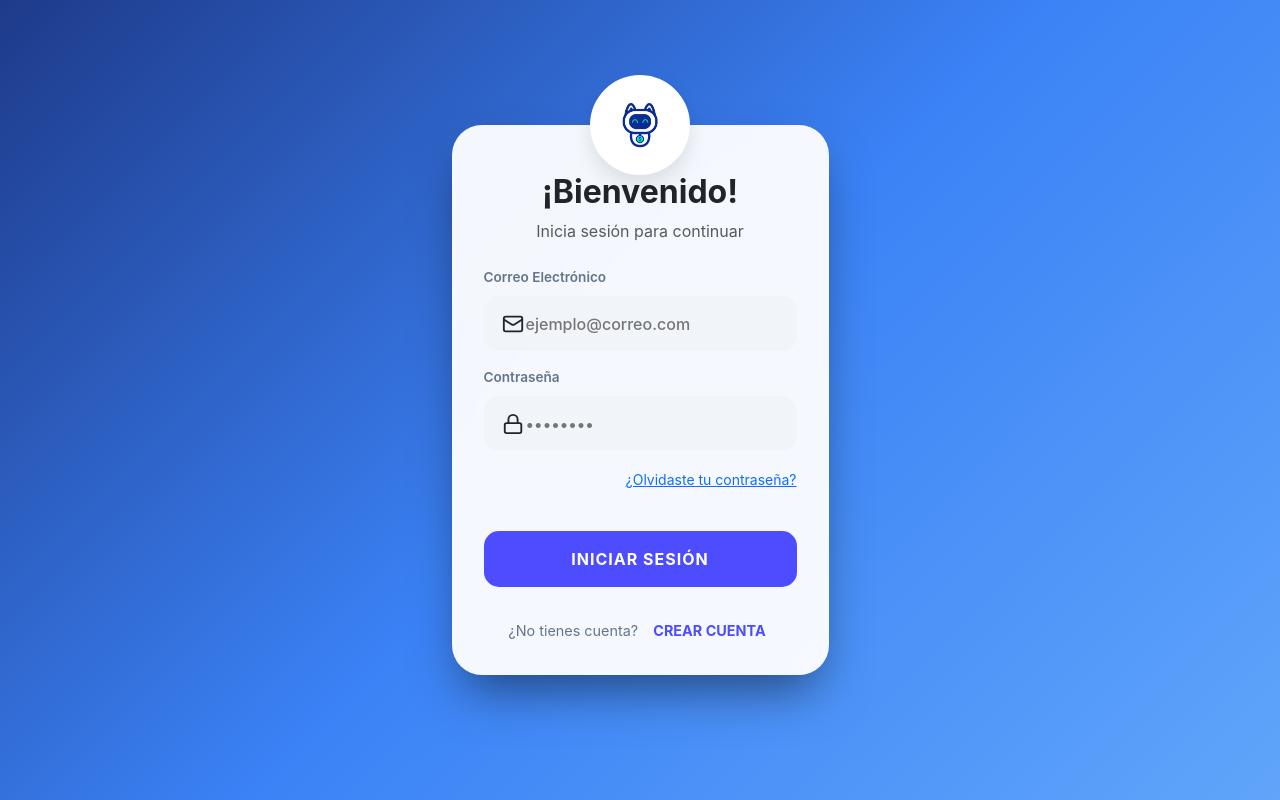
After one commit to Johann-Yamil15/FinanceBuddie, a Django app: page /acceso in a window 1280 px wide. The commit adds this page. Run offline with Django 5.2, Linux system fonts and the light colour scheme.

Commit message:
seciones

```diff
--- /dev/null
+++ b/finance/controllers/auth_controller.py
@@ -0,0 +1,72 @@
+from django.shortcuts import render, redirect
+from django.http import JsonResponse
+from ..services.auth_service import AuthService
+
+def auth_page(request):
+    """Renderiza la vista de Login/Registro"""
+    return render(request, 'auth/login.html')
+
+def logout_action(request):
+    from django.contrib.auth import logout
+    logout(request)
+    return redirect('/acceso')
+
+def login_action(request):
+    if request.method == 'POST':
+        email = request.POST.get('email')
+        password = request.POST.get('password')
+
+        success, user = AuthService.login_user(request, email, password)
+        if success:
+            return redirect('/finanzas')
+        return JsonResponse({'status': 'error', 'message': 'Credenciales inválidas'}, status=401)
+
+def register_action(request):
+    """Maneja la petición del formulario de registro con logs de consola."""
+    if request.method == 'POST':
+        print("\n" + "="*50)
+        print(" [REGISTRO] Iniciando proceso de registro...")
+
+        # Capturamos datos
+        datos = {
+            'nombre': request.POST.get('nombre'),
+            'ap': request.POST.get('ap'),
+            'am': request.POST.get('am'),
+            'email': request.POST.get('email'),
+            'fecha_nac': request.POST.get('fecha_nac'),
+            'password': request.POST.get('password')
+        }
+
+        print(f" [DEBUG] Datos recibidos: {datos['nombre']} ({datos['email']})")
+        print(f" [DEBUG] Apellidos: {datos['ap']} {datos['am']} | Fecha Nac: {datos['fecha_nac']}")
+
+        # Intentamos crear el usuario
+        try:
+            success, result = AuthService.register_user(
+                datos['nombre'], datos['ap'], datos['am'],
+                datos['email'], datos['fecha_nac'], datos['password']
+            )
+
+            if success:
+                print(f" [SUCCESS] Usuario creado exitosamente: {result}")
+
+                # Intentamos loguear
+                log_success, user = AuthService.login_user(request, datos['email'], datos['password'])
+
+                if log_success:
+                    print(f" [LOGIN] Sesión iniciada automáticamente para: {datos['email']}")
+                    print(" [REDIRECT] Redirigiendo a /finanzas...")
+                    print("="*50 + "\n")
+                    return redirect('/finanzas')
+                else:
+                    print(" [ERROR] Usuario creado pero falló el inicio de sesión automático.")
+            else:
+                print(f" [WARNING] Error en validación de registro: {result}")
+                return JsonResponse({'status': 'error', 'message': result}, status=400)
+
+        except Exception as e:
+            print(f" [FATAL ERROR] Excepción no controlada en registro: {str(e)}")
+            return JsonResponse({'status': 'error', 'message': 'Error interno del servidor'}, status=500)
+
+    print(" [ERROR] Se intentó acceder a register_action sin método POST")
+    return JsonResponse({'status': 'error', 'message': 'Método no permitido'}, status=405)
--- a/finance/urls.py
+++ b/finance/urls.py
@@ -5,19 +5,27 @@ import re
 from .controllers.dashboard_controller import home_dashboard
 from .controllers.error_controller import not_found_action
 from .controllers.finanzas_controller import finanzas_dashboard, gestionar_transaccion
+from .controllers.auth_controller import auth_page, login_action, register_action, logout_action
 
 def get_route_handler(path, method):
-    # --- Rutas de Vistas (HTML) ---
+    clean_path = path.rstrip('/') if path != '/' else path
     routes = {
         ('/', 'GET'): lambda request: home_dashboard(request),
         ('/finanzas', 'GET'): lambda request: finanzas_dashboard(request),
+
+        # --- Rutas de Autenticación ---
+        ('/acceso', 'GET'): lambda request: auth_page(request),
+        ('/login', 'POST'): lambda request: login_action(request),
+        ('/register', 'POST'): lambda request: register_action(request),
+        ('/logout', 'GET'): lambda request: logout_action(request),
 
         # --- API Endpoints ---
         ('/api/finanzas', 'POST'): lambda request: gestionar_transaccion(request),
     }
 
+
     # Intentar match exacto primero (GET y POST general)
-    handler = routes.get((path, method))
+    handler = routes.get((clean_path, method))
     if handler:
         return handler
 
--- /dev/null
+++ b/static/css/auth/auth.css
@@ -0,0 +1,140 @@
+:root {
+    --primary-color: #4d4dff;
+    --secondary-color: #6c63ff;
+    --bg-gradient: linear-gradient(135deg, #1e3a8a 0%, #3b82f6 50%, #60a5fa 100%);
+    --white: #ffffff;
+}
+
+.auth-bg {
+    background: var(--bg-gradient);
+    min-height: 100vh;
+    display: flex;
+    justify-content: center;
+    align-items: center;
+    font-family: 'Inter', sans-serif;
+    overflow: hidden;
+}
+
+.auth-card {
+    background: rgba(255, 255, 255, 0.95);
+    backdrop-filter: blur(10px);
+    width: 100%;
+    max-width: 450px;
+    padding: 3rem 2rem 2rem;
+    border-radius: 30px;
+    box-shadow: 0 25px 50px -12px rgba(0, 0, 0, 0.5);
+    position: relative;
+    transition: all 0.5s cubic-bezier(0.4, 0, 0.2, 1);
+}
+
+/* Contenedor del Logo Flotante */
+.brand-container {
+    position: absolute;
+    top: -50px;
+    left: 50%;
+    transform: translateX(-50%);
+    z-index: 10;
+}
+
+.brand-circle {
+    background: white;
+    width: 100px;
+    height: 100px;
+    border-radius: 50%;
+    display: flex;
+    justify-content: center;
+    align-items: center;
+    box-shadow: 0 10px 20px rgba(0,0,0,0.1);
+}
+
+.brand-logo {
+    width: 70px;
+    height: 70px;
+    transition: transform 0.5s ease;
+}
+
+/* Entradas de Texto Personalizadas */
+.form-label-custom {
+    font-size: 0.85rem;
+    font-weight: 600;
+    color: #64748b;
+    margin-bottom: 0.5rem;
+    display: block;
+}
+
+.input-group-custom {
+    background: #f1f5f9;
+    border-radius: 15px;
+    display: flex;
+    align-items: center;
+    padding: 0.8rem 1rem;
+    border: 2px solid transparent;
+    transition: 0.3s;
+}
+
+.input-group-custom:focus-within {
+    border-color: var(--primary-color);
+    background: white;
+    box-shadow: 0 0 0 4px rgba(77, 77, 255, 0.1);
+}
+
+.input-group-custom i {
+    color: #94a3b8;
+    width: 20px;
+    margin-right: 10px;
+}
+
+.input-group-custom input {
+    border: none;
+    background: transparent;
+    width: 100%;
+    outline: none;
+    color: #1e293b;
+    font-weight: 500;
+}
+
+/* Botones */
+.btn-auth-primary {
+    background: var(--primary-color);
+    color: white;
+    width: 100%;
+    padding: 1rem;
+    border-radius: 15px;
+    border: none;
+    font-weight: 700;
+    letter-spacing: 1px;
+    transition: 0.3s;
+    margin-top: 1rem;
+}
+
+.btn-auth-primary:hover {
+    background: #3b3be6;
+    transform: translateY(-2px);
+    box-shadow: 0 10px 15px -3px rgba(77, 77, 255, 0.4);
+}
+
+.auth-footer {
+    margin-top: 2rem;
+    text-align: center;
+    font-size: 0.9rem;
+    color: #64748b;
+}
+
+.btn-switch {
+    background: none;
+    border: none;
+    color: var(--primary-color);
+    font-weight: 700;
+    cursor: pointer;
+    margin-left: 5px;
+}
+
+/* Animaciones */
+.fade-in-up {
+    animation: fadeInUp 0.5s forwards;
+}
+
+@keyframes fadeInUp {
+    from { opacity: 0; transform: translateY(20px); }
+    to { opacity: 1; transform: translateY(0); }
+}
--- /dev/null
+++ b/static/js/auth/auth.js
@@ -0,0 +1,65 @@
+function toggleAuth() {
+    const loginSec = document.getElementById('loginSection');
+    const registerSec = document.getElementById('registerSection');
+    const card = document.getElementById('authCard');
+    const logo = document.querySelector('.brand-logo');
+
+    // Efecto de rotación leve en el logo al cambiar
+    logo.style.transform = "rotate(360deg)";
+
+    // Animación de salida
+    card.style.opacity = "0";
+    card.style.transform = "scale(0.95)";
+
+    setTimeout(() => {
+        if (loginSec.classList.contains('d-none')) {
+            loginSec.classList.remove('d-none');
+            registerSec.classList.add('d-none');
+        } else {
+            loginSec.classList.add('d-none');
+            registerSec.classList.remove('d-none');
+        }
+
+        // Reiniciar logo y mostrar card
+        card.style.opacity = "1";
+        card.style.transform = "scale(1)";
+        setTimeout(() => { logo.style.transform = "rotate(0deg)"; }, 500);
+
+        // Re-inicializar iconos de Lucide por si acaso
+        lucide.createIcons();
+    }, 400);
+}
+async function handleSubmit(event, type) {
+    event.preventDefault();
+    const formData = new FormData(event.target);
+
+    // Coincide exactamente con tu diccionario en urls.py
+    const url = type === 'login' ? '/login' : '/register';
+
+    try { // <-- Faltaba abrir este bloque
+        const response = await fetch(url, {
+            method: 'POST',
+            body: formData,
+            headers: {
+                'X-CSRFToken': document.querySelector('[name=csrfmiddlewaretoken]').value
+            }
+        });
+
+        // Si el controlador hizo un redirect('/finanzas'), fetch lo detecta aquí
+        if (response.redirected) {
+            window.location.href = response.url;
+            return;
+        }
+
+        const data = await response.json();
+        if (response.ok) {
+            // En caso de que no use redirect pero sea exitoso
+            window.location.href = '/finanzas';
+        } else {
+            alert(data.message || "Error en la operación");
+        }
+    } catch (error) {
+        console.error("Error fatal:", error);
+        alert("Ocurrió un error al conectar con el servidor.");
+    }
+}
--- a/static/js/layout.js
+++ b/static/js/layout.js
@@ -36,4 +36,9 @@ document.addEventListener('DOMContentLoaded', function () {
             overlay.classList.remove('active');
         });
     }
+
+    // Al final del archivo:
+    if (typeof lucide !== 'undefined') {
+        lucide.createIcons();
+    }
 });
--- /dev/null
+++ b/templates/auth/login.html
@@ -0,0 +1,128 @@
+<!DOCTYPE html>
+<html lang="es">
+
+<head>
+    <meta charset="UTF-8">
+    <meta name="viewport" content="width=device-width, initial-scale=1.0">
+    <title>Acceso - Finance Buddy</title>
+    <link href="https://cdn.jsdelivr.net/npm/bootstrap@5.3.2/dist/css/bootstrap.min.css" rel="stylesheet">
+    <script src="https://unpkg.com/lucide@latest"></script>
+    <link rel="stylesheet" href="/static/css/auth/auth.css">
+</head>
+
+<body class="auth-bg">
+    <div class="auth-wrapper">
+        <div class="auth-card" id="authCard">
+
+            <div class="brand-container">
+                <div class="brand-circle">
+                    <img src="/static/images/buddie_icon.png" alt="Buddy Icon" class="brand-logo">
+                </div>
+            </div>
+
+            <div class="auth-form-container" id="loginSection">
+                <div class="text-center mb-4">
+                    <h2 class="fw-bold text-dark">¡Bienvenido!</h2>
+                    <p class="text-muted">Inicia sesión para continuar</p>
+                </div>
+
+                <form action="/login" method="POST">
+                    <div class="mb-3">
+                        <label class="form-label-custom">Correo Electrónico</label>
+                        <div class="input-group-custom">
+                            <i data-lucide="mail"></i>
+                            <input type="email" name="email" placeholder="ejemplo@correo.com" required>
+                        </div>
+                    </div>
+
+                    <div class="mb-3">
+                        <label class="form-label-custom">Contraseña</label>
+                        <div class="input-group-custom">
+                            <i data-lucide="lock"></i>
+                            <input type="password" name="password" placeholder="••••••••" required>
+                        </div>
+                    </div>
+
+                    <div class="text-end mb-4">
+                        <a href="#" class="forgot-link small">¿Olvidaste tu contraseña?</a>
+                    </div>
+
+                    <button type="submit" class="btn-auth-primary">INICIAR SESIÓN</button>
+                </form>
+
+                <div class="auth-footer">
+                    <span>¿No tienes cuenta?</span>
+                    <button class="btn-switch" onclick="toggleAuth()">CREAR CUENTA</button>
+                </div>
+            </div>
+
+            <div class="auth-form-container d-none" id="registerSection">
+                <div class="text-center mb-4">
+                    <h2 class="fw-bold text-dark">Únete a nosotros</h2>
+                    <p class="text-muted">Crea tu perfil financiero</p>
+                </div>
+
+                <form action="/register" method="POST">
+                    {% csrf_token %} <div class="mb-3">
+                        <label class="form-label-custom">Nombre(s)</label>
+                        <div class="input-group-custom">
+                            <i data-lucide="user"></i>
+                            <input type="text" name="nombre" placeholder="Tu nombre" required>
+                        </div>
+                    </div>
+
+                    <div class="row">
+                        <div class="col-md-6 mb-3">
+                            <label class="form-label-custom">Apellido Paterno</label>
+                            <div class="input-group-custom">
+                                <input type="text" name="ap" placeholder="Paterno" required>
+                            </div>
+                        </div>
+                        <div class="col-md-6 mb-3">
+                            <label class="form-label-custom">Apellido Materno</label>
+                            <div class="input-group-custom">
+                                <input type="text" name="am" placeholder="Materno" required>
+                            </div>
+                        </div>
+                    </div>
+
+                    <div class="mb-3">
+                        <label class="form-label-custom">Fecha de Nacimiento</label>
+                        <div class="input-group-custom">
+                            <i data-lucide="calendar"></i>
+                            <input type="date" name="fecha_nac" required>
+                        </div>
+                    </div>
+
+                    <div class="mb-3">
+                        <label class="form-label-custom">Correo Electrónico</label>
+                        <div class="input-group-custom">
+                            <i data-lucide="mail"></i>
+                            <input type="email" name="email" placeholder="johann@correo.com" required>
+                        </div>
+                    </div>
+
+                    <div class="mb-3">
+                        <label class="form-label-custom">Contraseña</label>
+                        <div class="input-group-custom">
+                            <i data-lucide="lock"></i>
+                            <input type="password" name="password" placeholder="••••••••" required>
+                        </div>
+                    </div>
+
+                    <button type="submit" class="btn-auth-primary">REGISTRARSE</button>
+                </form>
+
+                <div class="auth-footer">
+                    <span>¿Ya eres miembro?</span>
+                    <button class="btn-switch" onclick="toggleAuth()">INICIAR SESIÓN</button>
+                </div>
+            </div>
+        </div>
+    </div>
+
+    <script src="/static/js/auth/auth.js"></script>
+    <script>lucide.createIcons();</script>
+</body>
+
+</html>
```
Also changed, not shown: core/settings.py (+16 -0 lines), finance/controllers/dashboard_controller.py (+14 -3 lines), finance/controllers/finanzas_controller.py (+29 -9 lines), finance/services/auth_service.py (added, +46 -0 lines), templates/pages/layout.html (+18 -7 lines).
